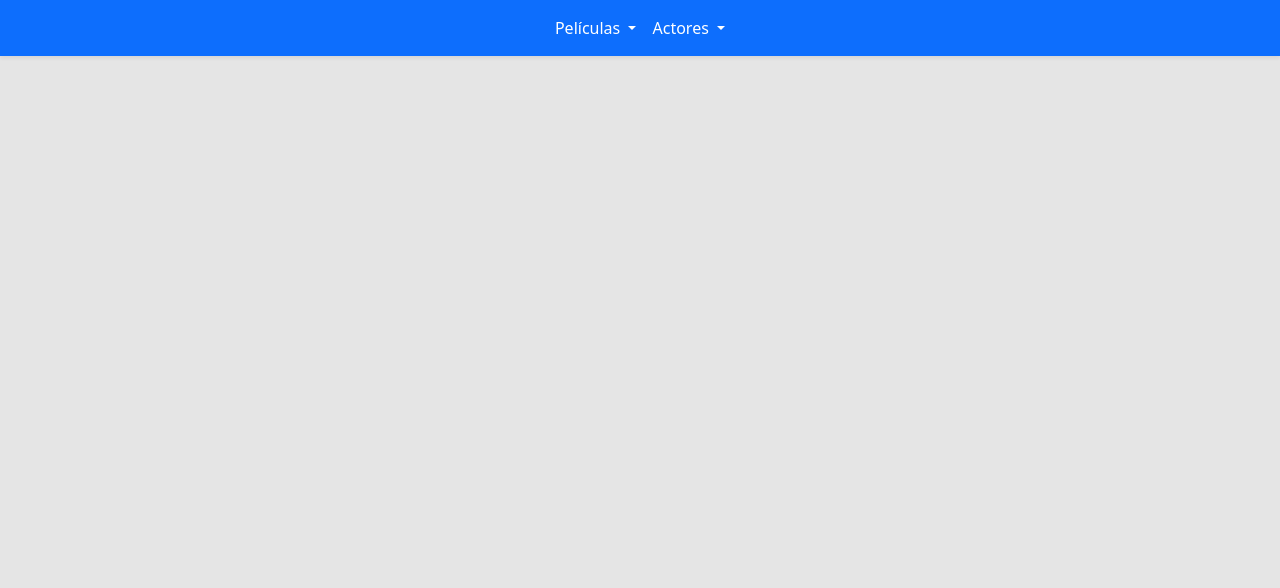
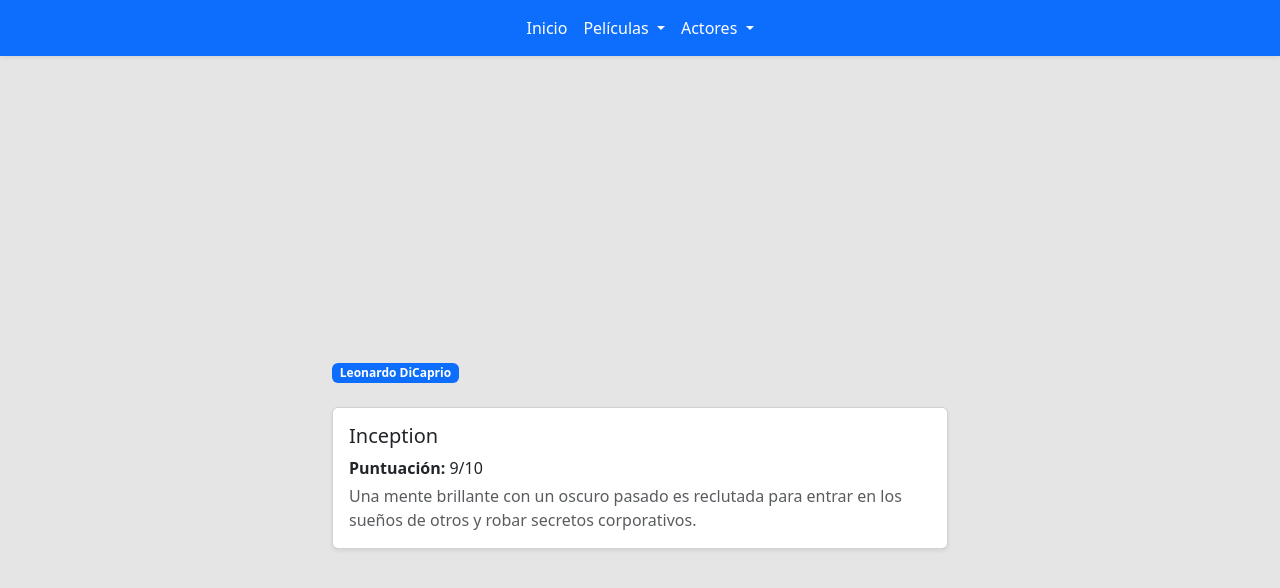
Before and after one commit to MatiasOlmos1020/tp-laboratorio-regularidad, a Vue app: page / in a window 1280 px wide. Before the commit this address had no page. Shown: the top 588 px of the page. Built offline with nearby package versions, Linux system fonts and the light colour scheme.

Commit message:
added home view

```diff
--- a/src/App.vue
+++ b/src/App.vue
@@ -8,9 +8,9 @@
         </button>
         <div class="collapse navbar-collapse justify-content-center" id="navbarNav">
           <ul class="navbar-nav">
-            <!-- <li class="nav-item">
-              <router-link class="nav-link text-white" to="/">Inicio</router-link>
-            </li> -->
+            <li class="nav-item">
+              <router-link class="nav-link text-white" :to="{ name: 'home' }">Inicio</router-link>
+            </li>
             <li class="nav-item dropdown">
               <a class="nav-link dropdown-toggle text-white" href="#" role="button" data-bs-toggle="dropdown"
                 aria-expanded="false">
--- a/src/router/routes.js
+++ b/src/router/routes.js
@@ -5,10 +5,15 @@ import EditMovieView from "../views/peliculas/EditMovieView.vue";
 import CreateActorsView from "../views/actors/CreateActorView.vue"
 import ListActorsView from "../views/actors/ListActorsView.vue";
 import EditActorView from "../views/actors/EditActorView.vue";
+import FeedView from   "../views/FeedView.vue"
 
 const routes = [
 
-
+    {
+        path: '/',
+        name: 'home',
+        component: FeedView
+    },
     {
         path: '/movies',
         name: 'movies',
--- /dev/null
+++ b/src/views/FeedView.vue
@@ -0,0 +1,41 @@
+<template>
+    <div class="container my-4">
+        <div class="d-flex flex-wrap gap-2 mb-4">
+
+            <span class="badge bg-primary">Leonardo DiCaprio</span>
+
+        </div>
+
+        <div class="row row-cols-1 row-cols-md-1 g-4">
+
+            <div class="col">
+                <div class="card shadow-sm">
+                    <div class="card-body">
+                        <h5 class="card-title">Inception</h5>
+                        <p class="card-text mb-1"><strong>Puntuación:</strong> 9/10</p>
+                        <p class="card-text text-muted">Una mente brillante con un oscuro pasado es reclutada para
+                            entrar en los sueños de otros y robar secretos corporativos.</p>
+                    </div>
+                </div>
+            </div>
+
+        </div>
+    </div>
+
+</template>
+
+<script>
+import {getAllActors} from '../services/actorsService.js'
+
+export default{
+    data(){
+        return{
+            allMovies: [],
+            allActors: [],
+        }
+    },
+    async created(){
+
+    }
+}
+</script>
--- a/src/views/peliculas/CreateMovieView.vue
+++ b/src/views/peliculas/CreateMovieView.vue
@@ -29,8 +29,9 @@
                     <label class="form-label">Actores</label>
                     <div class="d-flex gap-2 flex-wrap">
                         <span v-for="actor in allActors" :key="actor.idcod" @click="linkActor(actor.idcod)"
-                            class="badge text-white p-2" :class="actors.includes(actor.idcod) ? 'bg-primary' : 'bg-primary'">{{
-                            actor.param1 }}</span>
+                            class="badge text-white p-2" :class="actors.includes(actor.idcod) ? 'bg-primary' : 'bg-secondary'">{{
+                            actor.param1 }}
+                        </span>
                     </div>
                 </div>
             </div>
@@ -42,7 +43,6 @@
             </div>
         </template>
     </form>
-    {{ actors }}
 </template>
 
 
--- a/src/views/peliculas/EditMovieView.vue
+++ b/src/views/peliculas/EditMovieView.vue
@@ -4,11 +4,12 @@
         <h4 class="mb-4 text-center">Editar Película</h4>
         <span>{{ msg }}</span>
         <template v-if="!loading">
-            <div class="mb-3">
+            <div class="row">
+                <div class="mb-3 col-12">
                     <label class="form-label" for="title">Nombre</label>
                     <input v-model="title" type="text" class="form-control" id="title" placeholder="Introduce el nombre de la película" />
                 </div>
-            <div class="mb-3">
+                <div class="mb-3 col-12">
                     <label class="form-label">Puntuación</label>
                     <div class="d-flex align-items-center gap-2">
                         <label v-for="i in 5" :key="i" class="form-check form-check-inline">
@@ -17,13 +18,23 @@
                         </label>
                     </div>
                 </div>
-            <div class="mb-3">
+                <div class="mb-3 col-12">
                     <label class="form-label" for="synopsis">Sinopsis</label>
                     <textarea v-model="synopsis" class="form-control" id="synopsis" placeholder="Escribe la sinopsis de la película"></textarea>
+                </div>
+                <div class="mb-3 col-12">
+                        <label class="form-label">Actores</label>
+                        <div class="d-flex gap-2 flex-wrap">
+                            <span v-for="actor in allActors" :key="actor.idcod" @click="linkActor(actor.idcod)"
+                                class="badge text-white p-2" :class="actors.includes(actor.idcod) ? 'bg-primary' : 'bg-secondary'">{{
+                                actor.param1 }}
+                            </span>
+                        </div>
                     </div>
                 <button type="submit" class="btn btn-primary w-100">Guardar Cambios</button>
                 <div class="mt-3">
                     <button @click.prevent="showModal = true" class="btn btn-danger w-100">Eliminar Película</button>
+                </div>
             </div>
         </template>
         <template v-else>
@@ -32,7 +43,7 @@
             </div>
         </template>
     </form>
-    <ConfirmDeleteComponent :isOpen="showModal" message="Por favor, confirme que quiere eliminar la Pelicula" @confirm="onConfirmDelete"
+    <ConfirmDeleteComponent class="col-12" :isOpen="showModal" message="Por favor, confirme que quiere eliminar la Pelicula" @confirm="onConfirmDelete"
         @cancel="onCancelDelete"></ConfirmDeleteComponent>
 </template>
 
@@ -51,6 +62,7 @@ export default {
             title: '',
             score: null,
             synopsis: '',
+            actors: '',
             allActors: '',
             msg: '',
             loading: false,
@@ -87,7 +99,16 @@ export default {
         },
         onCancelDelete() {
             this.showModal = false;
+        },
+        linkActor(id) {
+            let idsArray = this.actors.trim().split(" ");
+            if (idsArray.includes(id)) {
+                idsArray = idsArray.filter(item => item !== id);
+            } else {
+                idsArray.push(id);
             }
+            this.actors = idsArray.join(" ");
+        },
     },
     async created() {
         let actorsRes = await getAllActors();
@@ -96,11 +117,10 @@ export default {
         this.msg = '';
         this.loading = true;
         let moviesRes = await getMovieByID(this.$route.params.id)
-        console.log(moviesRes);
         this.title = moviesRes.param1;
         this.score = moviesRes.param2;
         this.synopsis = moviesRes.param3;
-        this.allActors = moviesRes.param4;
+        this.actors = moviesRes.param4;
         this.loading = false;
     },
     components: {
```
Lines whose indentation alone changed are shown as unchanged.
